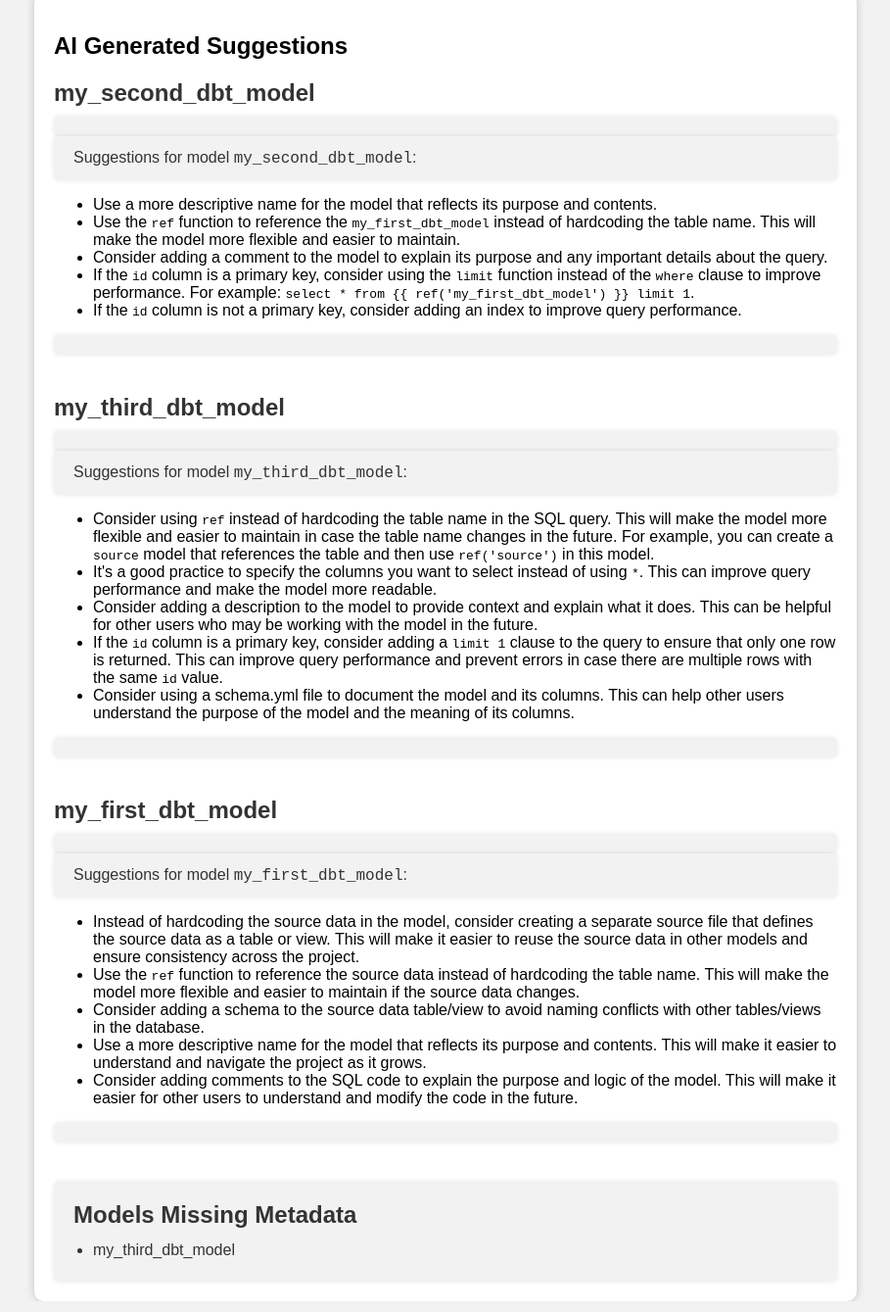
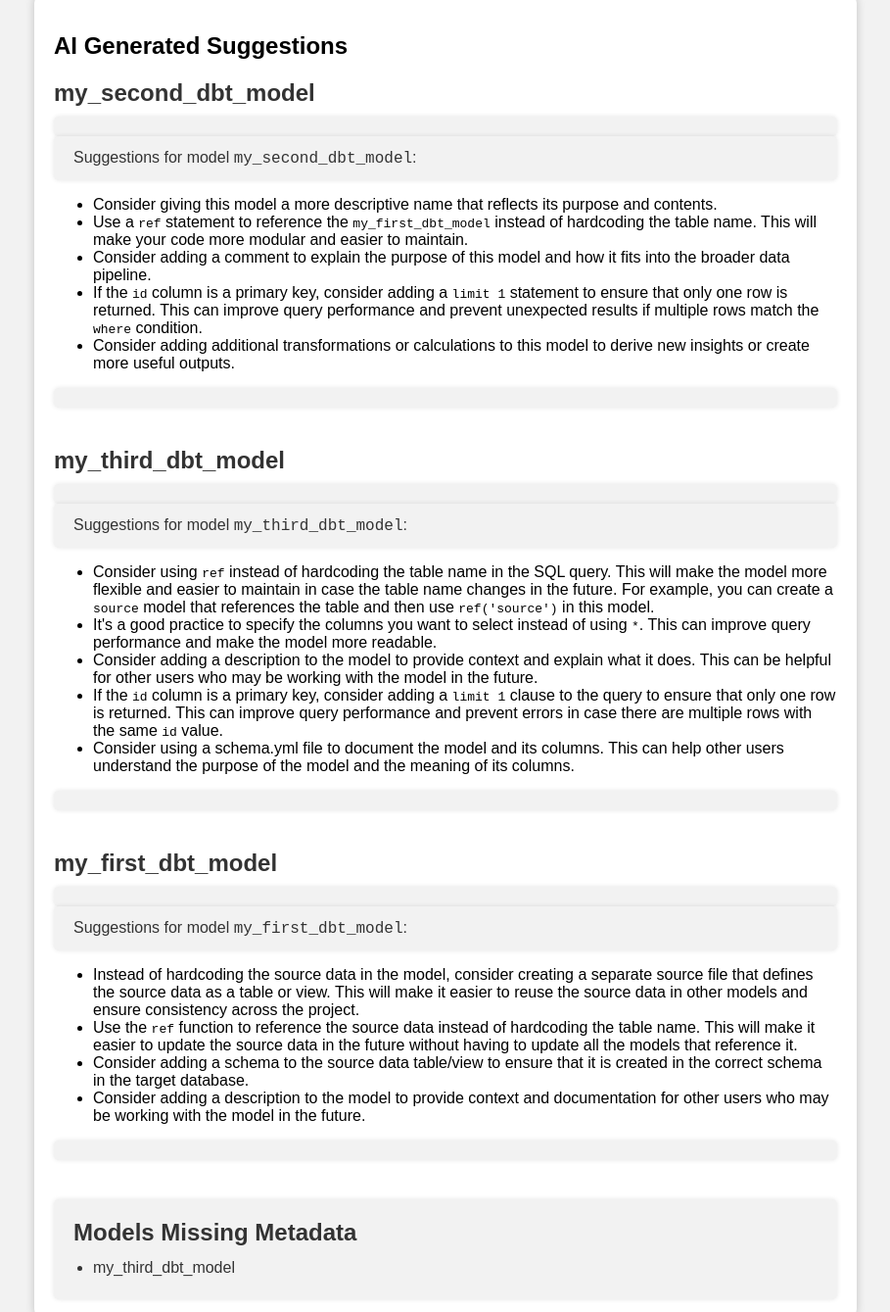
Before and after one commit to armalite/dbt-ai, a website: page sample_dbt_project/dbt_ai_sample/dbt_model_suggestions.html in a window 1280 px wide. Shown: the part 89-1428 px from the top of the page at 98% size, without its empty margins (185-1094 px from the left). Drawn offline with Linux system fonts and the light colour scheme.

```diff
--- a/pyproject.toml
+++ b/pyproject.toml
@@ -1,7 +1,7 @@
 [project]
 name = "dbt-ai"
 description = "AI powered DBT helper application"
-version = "0.0.5-alpha"
+version = "0.0.7-alpha"
 readme = "README.md"
 requires-python = ">=3.10"
 dependencies = [
--- a/sample_dbt_project/dbt_ai_sample/dbt_model_suggestions.html
+++ b/sample_dbt_project/dbt_ai_sample/dbt_model_suggestions.html
@@ -103,11 +103,11 @@
                 <p><p>Suggestions for model <code>my_second_dbt_model</code>:</p>
 
 <ul>
-<li>Use a more descriptive name for the model that reflects its purpose and contents.</li>
-<li>Use the <code>ref</code> function to reference the <code>my_first_dbt_model</code> instead of hardcoding the table name. This will make the model more flexible and easier to maintain.</li>
-<li>Consider adding a comment to the model to explain its purpose and any important details about the query.</li>
-<li>If the <code>id</code> column is a primary key, consider using the <code>limit</code> function instead of the <code>where</code> clause to improve performance. For example: <code>select * from {{ ref('my_first_dbt_model') }} limit 1</code>.</li>
-<li>If the <code>id</code> column is not a primary key, consider adding an index to improve query performance.</li>
+<li>Consider giving this model a more descriptive name that reflects its purpose and contents.</li>
+<li>Use a <code>ref</code> statement to reference the <code>my_first_dbt_model</code> instead of hardcoding the table name. This will make your code more modular and easier to maintain.</li>
+<li>Consider adding a comment to explain the purpose of this model and how it fits into the broader data pipeline.</li>
+<li>If the <code>id</code> column is a primary key, consider adding a <code>limit 1</code> statement to ensure that only one row is returned. This can improve query performance and prevent unexpected results if multiple rows match the <code>where</code> condition.</li>
+<li>Consider adding additional transformations or calculations to this model to derive new insights or create more useful outputs.</li>
 </ul>
 </p>
             </div>
@@ -132,10 +132,9 @@
 
 <ul>
 <li>Instead of hardcoding the source data in the model, consider creating a separate source file that defines the source data as a table or view. This will make it easier to reuse the source data in other models and ensure consistency across the project.</li>
-<li>Use the <code>ref</code> function to reference the source data instead of hardcoding the table name. This will make the model more flexible and easier to maintain if the source data changes.</li>
-<li>Consider adding a schema to the source data table/view to avoid naming conflicts with other tables/views in the database.</li>
-<li>Use a more descriptive name for the model that reflects its purpose and contents. This will make it easier to understand and navigate the project as it grows.</li>
-<li>Consider adding comments to the SQL code to explain the purpose and logic of the model. This will make it easier for other users to understand and modify the code in the future.</li>
+<li>Use the <code>ref</code> function to reference the source data instead of hardcoding the table name. This will make it easier to update the source data in the future without having to update all the models that reference it.</li>
+<li>Consider adding a schema to the source data table/view to ensure that it is created in the correct schema in the target database.</li>
+<li>Consider adding a description to the model to provide context and documentation for other users who may be working with the model in the future.</li>
 </ul>
 </p>
             </div>
```
Also changed, not shown: README.md, 2 other files.
